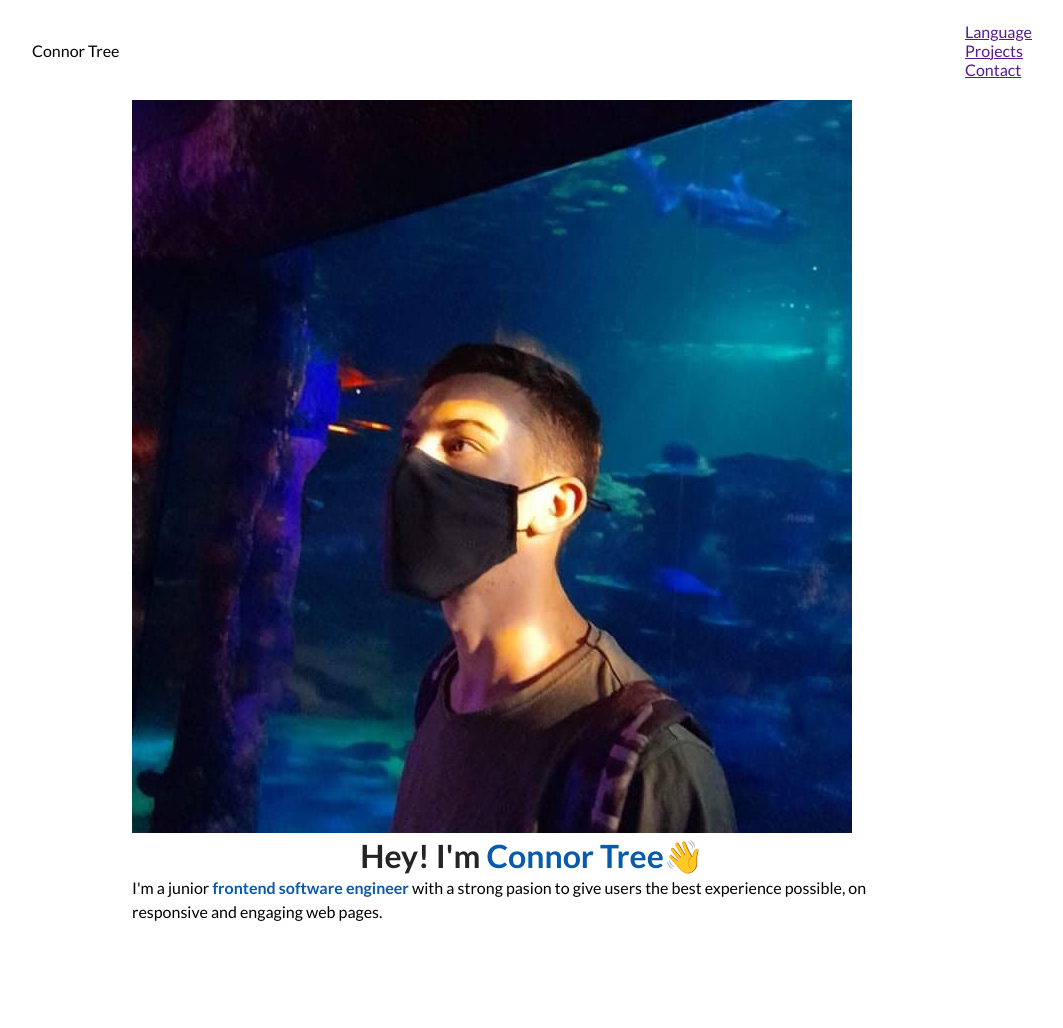
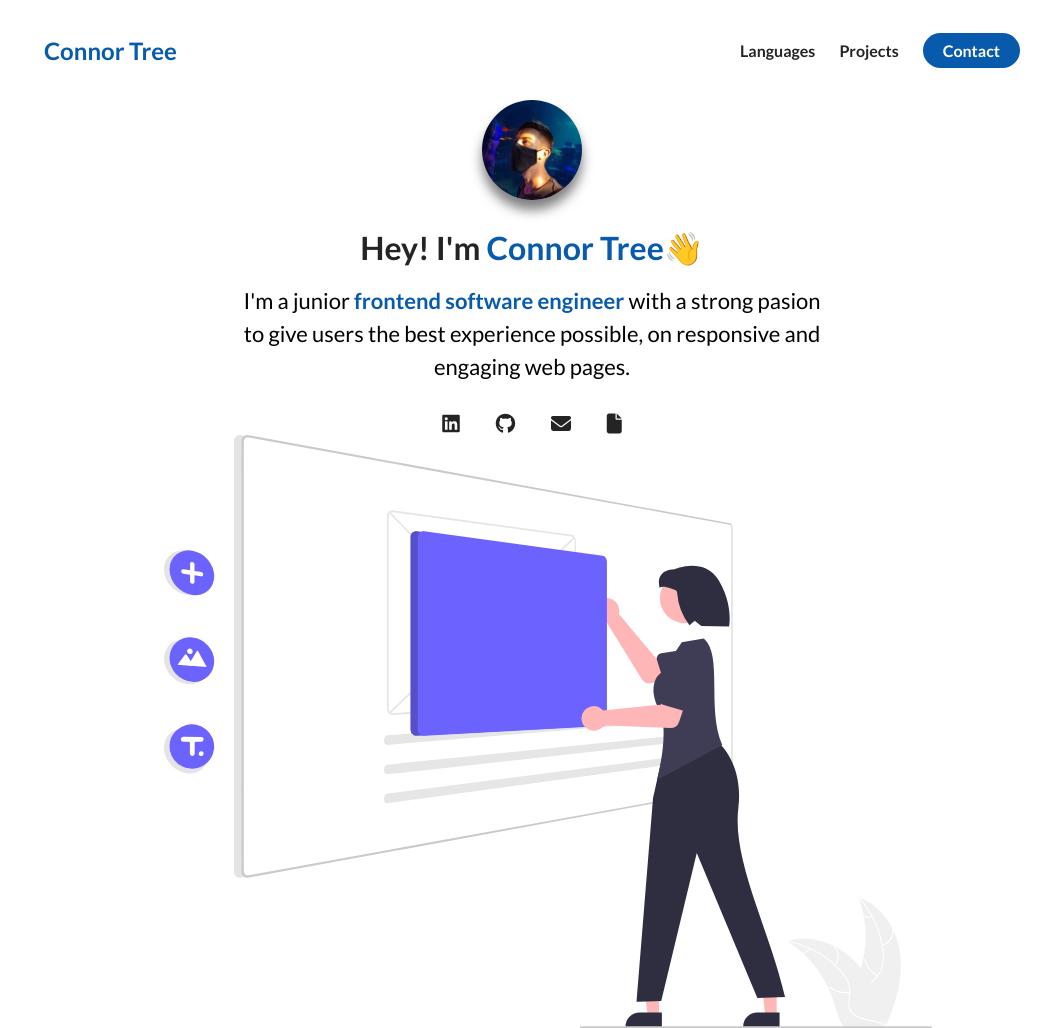
Before and after one commit to QuestionableConnor/E-portfolio, a plain HTML site: page index.html in a window 1280 px wide. Shown: the whole page, without its empty margins (108-1171 px from the left). Before the commit the page ends 924 px from the top, so only its background shows below. Drawn offline with Linux system fonts and the light colour scheme.

Commit message:
About me section complete

```diff
--- a/index.html
+++ b/index.html
@@ -6,50 +6,71 @@
     <meta http-equiv="X-UA-Compatible" content="IE=edge">
     <meta name="viewport" content="width=device-width, initial-scale=1.0">
     <link rel="stylesheet" href="./styles.css">
+    <script src="https://kit.fontawesome.com/c8e4d183c2.js" crossorigin="anonymous"></script>
     <title>E-portfolio</title>
 </head>
 
 <body>
     <section id="aboutMe">
         <nav>
-            <div class="personalLogo">Connor Tree</div>
-            <ul class="navLinkList">
+            <div class="personal__logo">Connor Tree</div>
+            <ul class="nav__link--list">
                 <li>
                     <a href="" class="
-                    navLinkAnchor
-                    linkHoverEffect
-                    linkHoverEffect--Black
-                    ">Language</a>
+                    nav__link--anchor
+                    link__hover--effect
+                    link__hover-effect--Black
+                    ">Languages</a>
                 </li>
                 <li>
                     <a href="" class="
-                    navLinkAnchor
-                    linkHoverEffect
-                    linkHoverEffect--Black
+                    nav__link--anchor
+                    link__hover--effect
+                    link__hover-effect--Black
                     ">Projects</a>
                 </li>
                 <li>
                     <a href="" class="
-                    navLinkAnchor
-                    navLinkAnchor-Primary
+                    nav__link--anchor
+                    nav__link--anchor-Primary
                     ">Contact</a>
                 </li>
             </ul>
         </nav>
-        <div class="flex flexOne">
-            <div class="aboutMeInfo row">
-                <div class="aboutMe-infoContainer">
-                    <figure class="aboutMe-pictureMask">
-                        <img src="./assets/imageLogo.jpg" class="aboutMeImage" alt="Photo of me">
+        <div class="flex flex-1">
+            <div class="about-me__info row">
+                <div class="about-me__info--container">
+                    <figure class="about-me__picture--mask">
+                        <img src="./assets/imageLogo.jpg" class="about-me__picture" alt="Photo of me">
                     </figure>
+
+                    <h1 class="about-me__info--title">
+                        Hey! I'm <span class="textBlue">Connor Tree</span>👋
+                    </h1>
+                    <p class="about-me__info--para">
+                        I'm a junior <strong class="textBlue">frontend software engineer</strong> with a strong pasion
+                        to
+                        give
+                        users the best experience possible, on responsive and engaging web pages.
+                    </p>
+                    <div class="about-me__links">
+                        <a href="" class="about-me__link">
+                            <i class="fab fa-linkedin"></i>
+                        </a>
+                        <a href="" class="about-me__link">
+                            <i class="fab fa-github"></i>
+                        </a>
+                        <a href="" class="about-me__link">
+                            <i class="fas fa-envelope"></i>
+                        </a>
+                        <a href="" class="about-me__link">
+                            <i class="fas fa-file"></i>
+                        </a>
+                    </div>
                 </div>
-                <h1 class="aboutMe-infoTitle">
-                    Hey! I'm <span class="textBlue">Connor Tree</span>👋
-                </h1>
-                <p class="aboutMe-infoPara">
-                    I'm a junior <strong class="textBlue">frontend software engineer</strong> with a strong pasion to give
-                    users the best experience possible, on responsive and engaging web pages.
-                </p>
+                <figure class="about-me__image--container">
+                    <img src="./assets/Websitebuilder.svg" class="about-me__image" alt="Building Website.svg">
+                </figure>
             </div>
         </div>
     </section>
```
Also changed, not shown: assets/Websitebuilder.svg (added).
